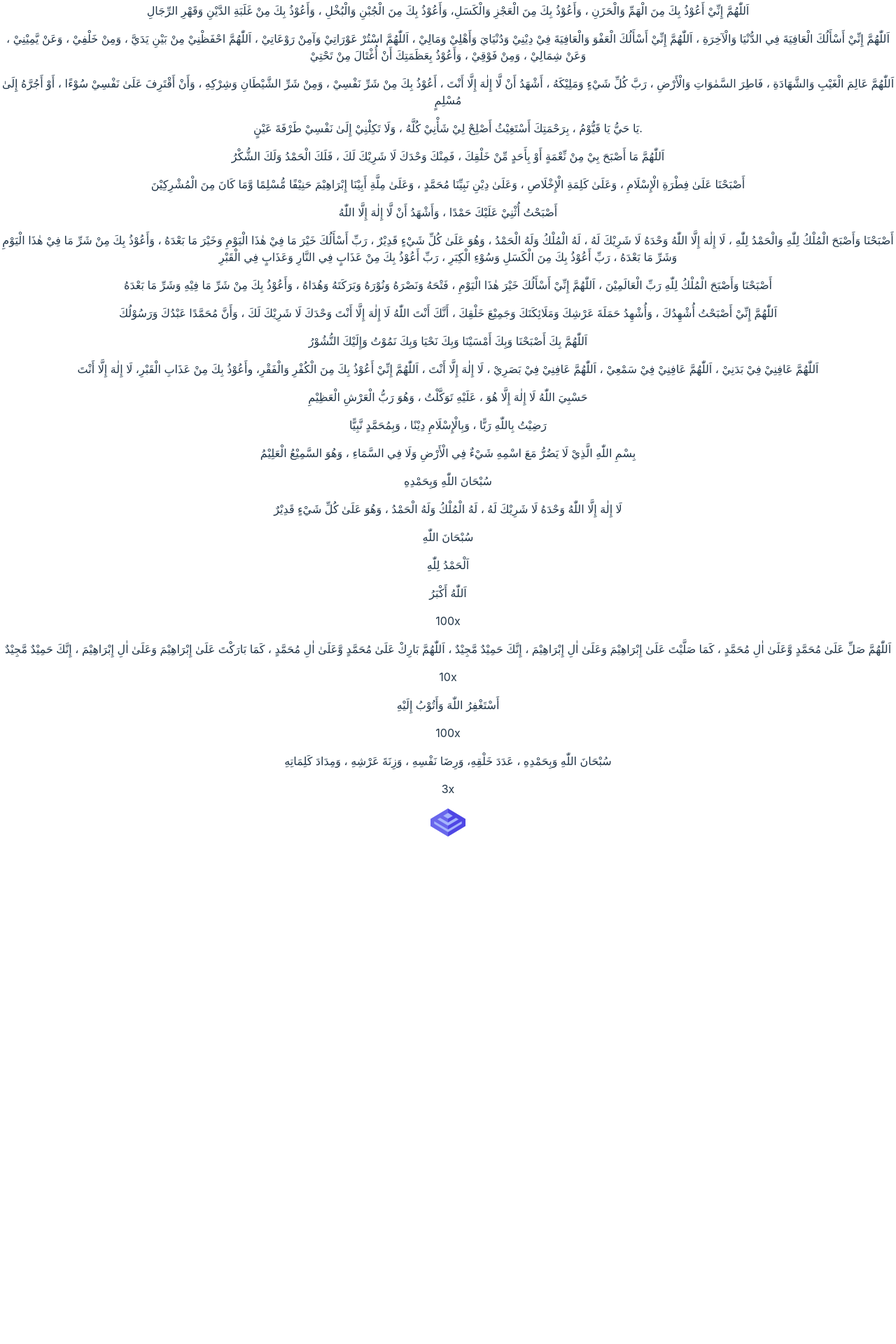
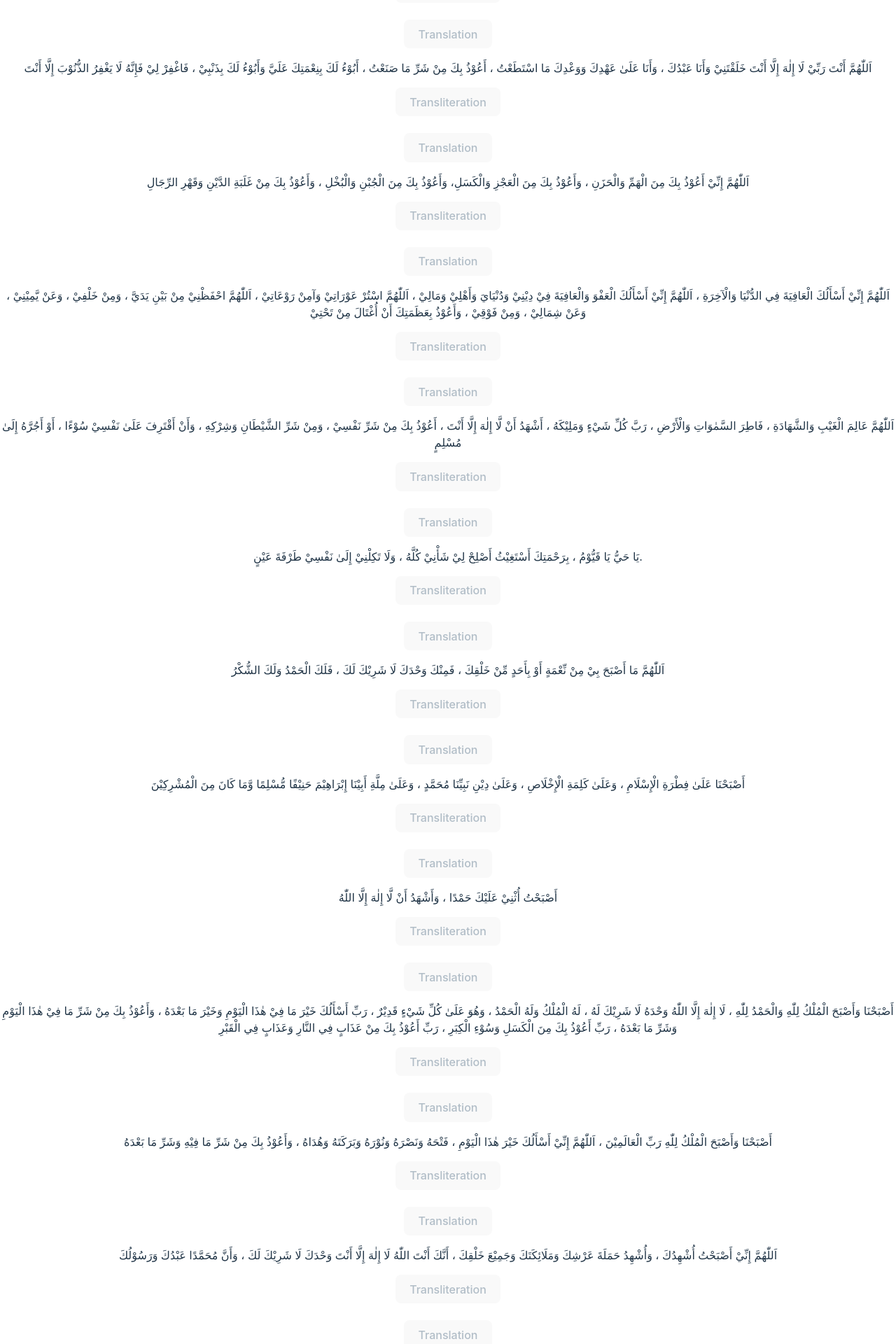
Before and after one commit to Alaabm/Capston_Hidaya_Frontend, a React (Vite) app: page /morningAthkar in a window 1280 px wide. Shown: the part 840-2760 px from the top of the page at 70% size. Before the commit the page ends 2041 px from the top, so only its background shows below. Built offline with nearby package versions, Linux system fonts and the light colour scheme.

Commit message:
added infoCollapse buttons to morning athkar page

```diff
--- a/src/pages/MorningAthkar.jsx
+++ b/src/pages/MorningAthkar.jsx
@@ -67,6 +67,19 @@ const MorningAthkar = () => {
           مِنْ شَرِّ الْوَسْوَاسِ الْخَنَّاسِ ، اَلَّذِيْ يُوَسْوِسُ فِيْ
           صُدُوْرِ النَّاسِ ، مِنَ الْجِنَّةِ وَالنَّاسِ
         </p>
+        <div className="morning-collapse">
+          <InfoCollapse buttonText="Transliteration">
+            <p>
+
+            </p>
+          </InfoCollapse>
+          <br />
+          <InfoCollapse buttonText="Translation">
+            <p>
+
+            </p>
+          </InfoCollapse>
+        </div>
       </div>
 
       <div className="forgiveness">
@@ -77,7 +90,22 @@ const MorningAthkar = () => {
           عَلَيَّ وَأَبُوْءُ لَكَ بِذَنْبِيْ ، فَاغْفِرْ لِيْ فَإِنَّهُ لَا
           يَغْفِرُ الذُّنُوْبَ إِلَّا أَنْتَ
         </p>
+        <div className="morning-collapse">
+          <InfoCollapse buttonText="Transliteration">
+            <p>
+
+            </p>
+          </InfoCollapse>
+          <br />
+          <InfoCollapse buttonText="Translation">
+            <p>
+
+            </p>
+          </InfoCollapse>
+        </div>
       </div>
+
+
       <div className="protection">
         <p>
           اَللّٰهُمَّ إِنِّيْ أَعُوْذُ بِكَ مِنَ الْهَمِّ وَالْحَزَنِ ،
@@ -85,7 +113,22 @@ const MorningAthkar = () => {
           الْجُبْنِ وَالْبُخْلِ ، وَأَعُوْذُ بِكَ مِنْ غَلَبَةِ الدَّيْنِ
           وَقَهْرِ الرِّجَالِ
         </p>
+        <div className="morning-collapse">
+          <InfoCollapse buttonText="Transliteration">
+            <p>
+
+            </p>
+          </InfoCollapse>
+          <br />
+          <InfoCollapse buttonText="Translation">
+            <p>
+
+            </p>
+          </InfoCollapse>
+        </div>
       </div>
+
+
       <div className="hereafter">
         <p>
           اَللّٰهُمَّ إِنِّيْ أَسْأَلُكَ الْعَافِيَةَ فِي الدُّنْيَا
@@ -95,7 +138,22 @@ const MorningAthkar = () => {
           يَدَيَّ ، وَمِنْ خَلْفِيْ ، وَعَنْ يَّمِيْنِيْ ، وَعَنْ شِمَالِيْ ،
           وَمِنْ فَوْقِيْ ، وَأَعُوْذُ بِعَظَمَتِكَ أَنْ أُغْتَالَ مِنْ تَحْتِيْ
         </p>
+        <div className="morning-collapse">
+          <InfoCollapse buttonText="Transliteration">
+            <p>
+
+            </p>
+          </InfoCollapse>
+          <br />
+          <InfoCollapse buttonText="Translation">
+            <p>
+
+            </p>
+          </InfoCollapse>
+        </div>
       </div>
+
+
       <div className="evl">
         <p>
           اَللّٰهُمَّ عَالِمَ الْغَيْبِ وَالشَّهَادَةِ ، فَاطِرَ السَّمٰوَاتِ
@@ -104,20 +162,65 @@ const MorningAthkar = () => {
           شَرِّ الشَّيْطَانِ وَشِرْكِهِ ، وَأَنْ أَقْتَرِفَ عَلَىٰ نَفْسِيْ
           سُوْءًا ، أَوْ أَجُرَّهُ إِلَىٰ مُسْلِمٍ
         </p>
+        <div className="morning-collapse">
+          <InfoCollapse buttonText="Transliteration">
+            <p>
+
+            </p>
+          </InfoCollapse>
+          <br />
+          <InfoCollapse buttonText="Translation">
+            <p>
+
+            </p>
+          </InfoCollapse>
+        </div>
       </div>
+
+
       <div className="entrust">
         <p>
           يَا حَيُّ يَا قَيُّوْمُ ، بِرَحْمَتِكَ أَسْتَغِيْثُ أَصْلِحْ لِيْ
           شَأْنِيْ كُلَّهُ ، وَلَا تَكِلْنِيْ إِلَىٰ نَفْسِيْ طَرْفَةَ عَيْنٍ.
         </p>
+        <div className="morning-collapse">
+          <InfoCollapse buttonText="Transliteration">
+            <p>
+
+            </p>
+          </InfoCollapse>
+          <br />
+          <InfoCollapse buttonText="Translation">
+            <p>
+
+            </p>
+          </InfoCollapse>
+        </div>
       </div>
+
+
       <div className="thankful">
         <p>
           اَللّٰهُمَّ مَا أَصْبَحَ بِيْ مِنْ نِّعْمَةٍ أَوْ بِأَحَدٍ مِّنْ
           خَلْقِكَ ، فَمِنْكَ وَحْدَكَ لَا شَرِيْكَ لَكَ ، فَلَكَ الْحَمْدُ
           وَلَكَ الشُّكْرُ{" "}
         </p>
+        <div className="morning-collapse">
+          <InfoCollapse buttonText="Transliteration">
+            <p>
+
+            </p>
+          </InfoCollapse>
+          <br />
+          <InfoCollapse buttonText="Translation">
+            <p>
+
+            </p>
+          </InfoCollapse>
+        </div>
       </div>
+
+
       <div className="tawhid">
         <p>
           أَصْبَحْنَا عَلَىٰ فِطْرَةِ الْإِسْلَامِ ، وَعَلَىٰ كَلِمَةِ
@@ -125,13 +228,43 @@ const MorningAthkar = () => {
           أَبِيْنَا إِبْرَاهِيْمَ حَنِيْفًا مُّسْلِمًا وَّمَا كَانَ مِنَ
           الْمُشْرِكِيْنَ
         </p>
+        <div className="morning-collapse">
+          <InfoCollapse buttonText="Transliteration">
+            <p>
+
+            </p>
+          </InfoCollapse>
+          <br />
+          <InfoCollapse buttonText="Translation">
+            <p>
+
+            </p>
+          </InfoCollapse>
+        </div>
       </div>
+
+
       <div className="praise">
         <p>
           أَصْبَحْتُ أُثْنِيْ عَلَيْكَ حَمْدًا ، وَأَشْهَدُ أَنْ لَّا إِلٰهَ
           إِلَّا اللّٰهُ
         </p>
+        <div className="morning-collapse">
+          <InfoCollapse buttonText="Transliteration">
+            <p>
+
+            </p>
+          </InfoCollapse>
+          <br />
+          <InfoCollapse buttonText="Translation">
+            <p>
+
+            </p>
+          </InfoCollapse>
+        </div>
       </div>
+
+
       <div className="good">
         <p>
           أَصْبَحْنَا وَأَصْبَحَ الْمُلْكُ لِلّٰهِ وَالْحَمْدُ لِلّٰهِ ، لَا
@@ -142,7 +275,22 @@ const MorningAthkar = () => {
           بَعْدَهُ ، رَبِّ أَعُوْذُ بِكَ مِنَ الْكَسَلِ وَسُوْءِ الْكِبَرِ ،
           رَبِّ أَعُوْذُ بِكَ مِنْ عَذَابٍ فِي النَّارِ وَعَذَابٍ فِي الْقَبْرِ
         </p>
+        <div className="morning-collapse">
+          <InfoCollapse buttonText="Transliteration">
+            <p>
+
+            </p>
+          </InfoCollapse>
+          <br />
+          <InfoCollapse buttonText="Translation">
+            <p>
+
+            </p>
+          </InfoCollapse>
+        </div>
       </div>
+
+
       <div className="bless">
         <p>
           أَصْبَحْنَا وَأَصْبَحَ الْمُلْكُ لِلّٰهِ رَبِّ الْعَالَمِيْنَ ،
@@ -150,7 +298,22 @@ const MorningAthkar = () => {
           وَنَصْرَهُ وَنُوْرَهُ وَبَرَكَتَهُ وَهُدَاهُ ، وَأَعُوْذُ بِكَ مِنْ
           شَرِّ مَا فِيْهِ وَشَرِّ مَا بَعْدَهُ
         </p>
+        <div className="morning-collapse">
+          <InfoCollapse buttonText="Transliteration">
+            <p>
+
+            </p>
+          </InfoCollapse>
+          <br />
+          <InfoCollapse buttonText="Translation">
+            <p>
+
+            </p>
+          </InfoCollapse>
+        </div>
       </div>
+
+
       <div className="freed">
         <p>
           اَللّٰهُمَّ إِنِّيْ أَصْبَحْتُ أُشْهِدُكَ ، وَأُشْهِدُ حَمَلَةَ
@@ -158,13 +321,43 @@ const MorningAthkar = () => {
           لَا إِلٰهَ إِلَّا أَنْتَ وَحْدَكَ لَا شَرِيْكَ لَكَ ، وَأَنَّ
           مُحَمَّدًا عَبْدُكَ وَرَسُوْلُكَ
         </p>
+        <div className="morning-collapse">
+          <InfoCollapse buttonText="Transliteration">
+            <p>
+
+            </p>
+          </InfoCollapse>
+          <br />
+          <InfoCollapse buttonText="Translation">
+            <p>
+
+            </p>
+          </InfoCollapse>
+        </div>
       </div>
+
+
       <div className="morning">
         <p>
           اَللّٰهُمَّ بِكَ أَصْبَحْنَا وَبِكَ أَمْسَيْنَا وَبِكَ نَحْيَا وَبِكَ
           نَمُوْتُ وَإِلَيْكَ النُّشُوْرُ
         </p>
+        <div className="morning-collapse">
+          <InfoCollapse buttonText="Transliteration">
+            <p>
+
+            </p>
+          </InfoCollapse>
+          <br />
+          <InfoCollapse buttonText="Translation">
+            <p>
+
+            </p>
+          </InfoCollapse>
+        </div>
       </div>
+
+
       <div className="health">
         <p>
           اَللّٰهُمَّ عَافِنِيْ فِيْ بَدَنِيْ ، اَللّٰهُمَّ عَافِنِيْ فِيْ
@@ -172,40 +365,145 @@ const MorningAthkar = () => {
           أَنْتَ ، اَللّٰهُمَّ إِنِّيْ أَعُوْذُ بِكَ مِنَ الْكُفْرِ وَالْفَقْرِ،
           وأَعُوْذُ بِكَ مِنْ عَذَابِ الْقَبْرِ، لَا إِلٰهَ إِلَّا أَنْتَ
         </p>
+        <div className="morning-collapse">
+          <InfoCollapse buttonText="Transliteration">
+            <p>
+
+            </p>
+          </InfoCollapse>
+          <br />
+          <InfoCollapse buttonText="Translation">
+            <p>
+
+            </p>
+          </InfoCollapse>
+        </div>
       </div>
+
+
       <div className="suffice">
         <p>
           حَسْبِيَ اللّٰهُ لَا إِلٰهَ إِلَّا هُوَ ، عَلَيْهِ تَوَكَّلْتُ ،
           وَهُوَ رَبُّ الْعَرْشِ الْعَظِيْمِ
         </p>
+        <div className="morning-collapse">
+          <InfoCollapse buttonText="Transliteration">
+            <p>
+
+            </p>
+          </InfoCollapse>
+          <br />
+          <InfoCollapse buttonText="Translation">
+            <p>
+
+            </p>
+          </InfoCollapse>
+        </div>
       </div>
+
+
       <div className="admit">
         <p>
           رَضِيْتُ بِاللّٰهِ رَبًّا ، وَبِالْإِسْلَامِ دِيْنًا ، وَبِمُحَمَّدٍ
           نَّبِيًّا
         </p>
+        <div className="morning-collapse">
+          <InfoCollapse buttonText="Transliteration">
+            <p>
+
+            </p>
+          </InfoCollapse>
+          <br />
+          <InfoCollapse buttonText="Translation">
+            <p>
+
+            </p>
+          </InfoCollapse>
+        </div>
       </div>
+
+
       <div className="harm">
         <p>
           بِسْمِ اللّٰهِ الَّذِيْ لَا يَضُرُّ مَعَ اسْمِهِ شَيْءٌ فِي الْأَرْضِ
           وَلَا فِي السَّمَاءِ ، وَهُوَ السَّمِيْعُ الْعَلِيْمُ
         </p>
+        <div className="morning-collapse">
+          <InfoCollapse buttonText="Transliteration">
+            <p>
+
+            </p>
+          </InfoCollapse>
+          <br />
+          <InfoCollapse buttonText="Translation">
+            <p>
+
+            </p>
+          </InfoCollapse>
+        </div>
       </div>
+
+
       <div className="forgiven">
         <p>سُبْحَانَ اللّٰهِ وَبِحَمْدِهِ</p>
+        <div className="morning-collapse">
+          <InfoCollapse buttonText="Transliteration">
+            <p>
+
+            </p>
+          </InfoCollapse>
+          <br />
+          <InfoCollapse buttonText="Translation">
+            <p>
+
+            </p>
+          </InfoCollapse>
+        </div>
       </div>
+
+
       <div className="reward">
         <p>
           لَا إِلٰهَ إِلَّا اللّٰهُ وَحْدَهُ لَا شَرِيْكَ لَهُ ، لَهُ الْمُلْكُ
           وَلَهُ الْحَمْدُ ، وَهُوَ عَلَىٰ كُلِّ شَيْءٍ قَدِيْرٌ
         </p>
+        <div className="morning-collapse">
+          <InfoCollapse buttonText="Transliteration">
+            <p>
+
+            </p>
+          </InfoCollapse>
+          <br />
+          <InfoCollapse buttonText="Translation">
+            <p>
+
+            </p>
+          </InfoCollapse>
+        </div>
       </div>
+
+
       <div className="ttt">
         <p>سُبْحَانَ اللّٰهِ</p>
         <p>اَلْحَمْدُ لِلّٰهِ</p>
         <p> اَللّٰهُ أَكْبَرُ</p>
         <p>100x</p>
+        <div className="morning-collapse">
+          <InfoCollapse buttonText="Transliteration">
+            <p>
+
+            </p>
+          </InfoCollapse>
+          <br />
+          <InfoCollapse buttonText="Translation">
+            <p>
+
+            </p>
+          </InfoCollapse>
+        </div>
       </div>
+
+
       <div className="intercession">
         <p>
           اَللّٰهُمَّ صَلِّ عَلَىٰ مُحَمَّدٍ وَّعَلَىٰ اٰلِ مُحَمَّدٍ ، كَمَا
@@ -215,17 +513,60 @@ const MorningAthkar = () => {
           إِبْرَاهِيْمَ ، إِنَّكَ حَمِيْدٌ مَّجِيْدٌ
         </p>
         <p>10x</p>
+        <div className="morning-collapse">
+          <InfoCollapse buttonText="Transliteration">
+            <p>
+
+            </p>
+          </InfoCollapse>
+          <br />
+          <InfoCollapse buttonText="Translation">
+            <p>
+
+            </p>
+          </InfoCollapse>
+        </div>
       </div>
+
+
       <div className="repent">
         <p>أَسْتَغْفِرُ اللّٰهَ وَأَتُوْبُ إِلَيْهِ</p>
         <p>100x</p>
+        <div className="morning-collapse">
+          <InfoCollapse buttonText="Transliteration">
+            <p>
+
+            </p>
+          </InfoCollapse>
+          <br />
+          <InfoCollapse buttonText="Translation">
+            <p>
+
+            </p>
+          </InfoCollapse>
+        </div>
       </div>
+
+
       <div className="outweigh">
         <p>
           سُبْحَانَ اللّٰهِ وَبِحَمْدِهِ ، عَدَدَ خَلْقِهِ، وَرِضَا نَفْسِهِ ،
           وَزِنَةَ عَرْشِهِ ، وَمِدَادَ كَلِمَاتِهِ
         </p>
         <p>3x</p>
+        <div className="morning-collapse">
+          <InfoCollapse buttonText="Transliteration">
+            <p>
+
+            </p>
+          </InfoCollapse>
+          <br />
+          <InfoCollapse buttonText="Translation">
+            <p>
+
+            </p>
+          </InfoCollapse>
+        </div>
       </div>
     </>
   );
```
